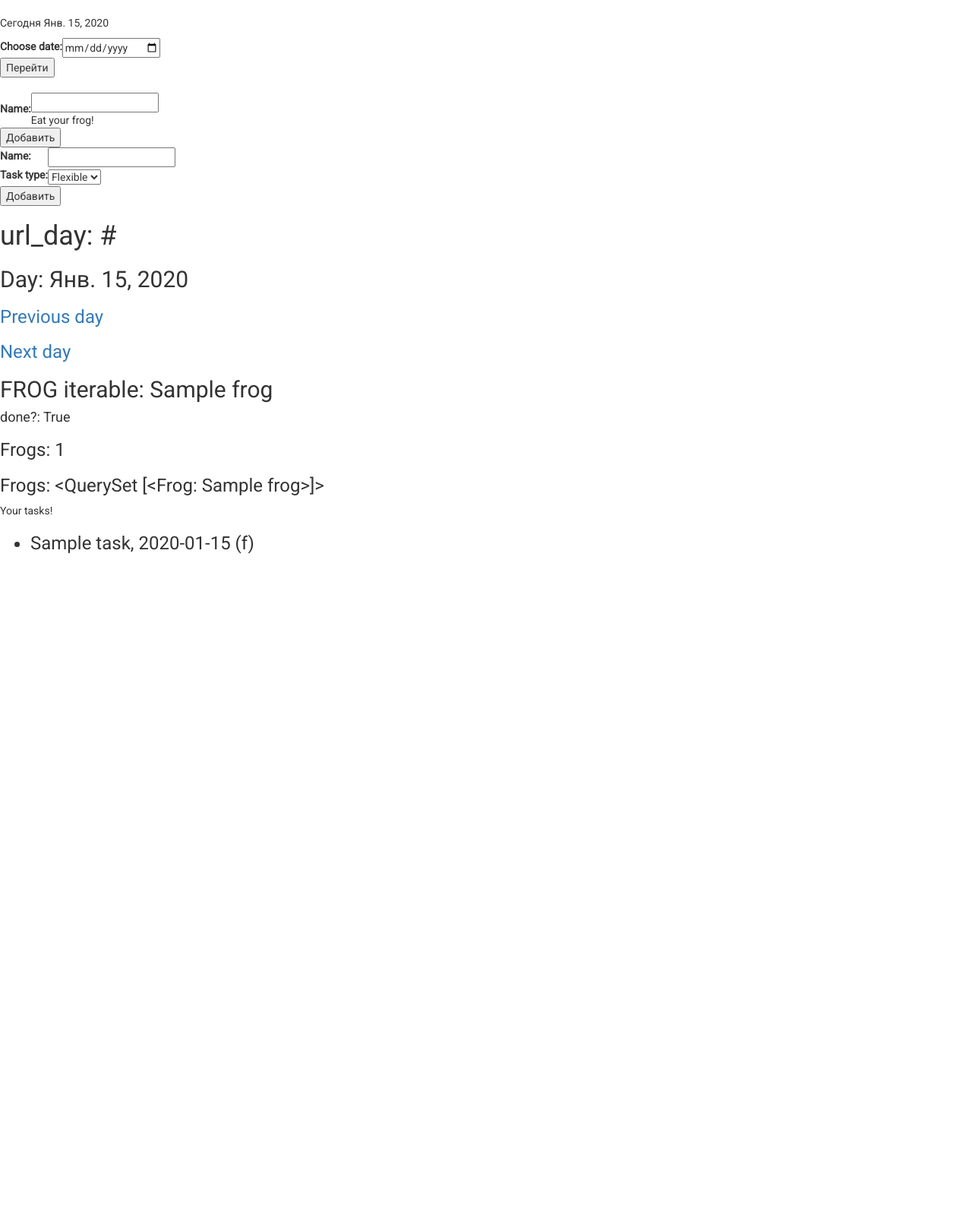
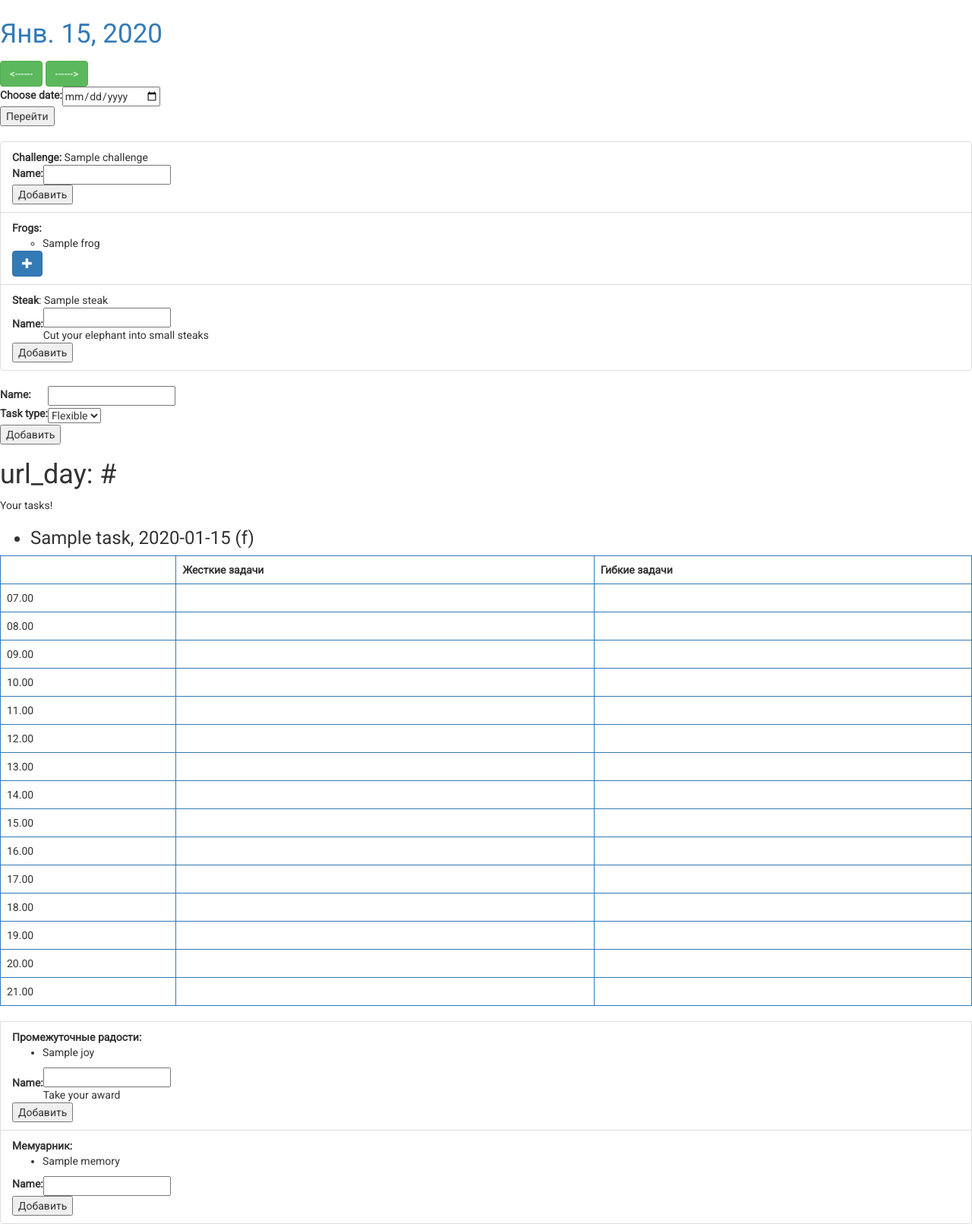
Before and after one commit to tysky/save-time, a Django app: template save_time/diary/templates/diary/index.html in a window 1280 px wide. Shown: the part 52-1663 px from the top of the page at 76% size. Before the commit the page ends 781 px from the top, so only its background shows below. Run offline with Django 3.2, Linux system fonts and the light colour scheme; tables that the repository leaves empty hold one stand-in row (values such as "Sample post"); the template is opened without the code that fills it: values that come from a table or form of the project are taken from there, most other values are stand-ins (such as "Sample title", 1, 10 or a date in 2020); some libraries are stand-ins or nearby versions.

Commit message:
add very very ugly skeleton of diary page. Styles aren't my benefit

```diff
--- a/save_time/diary/forms.py
+++ b/save_time/diary/forms.py
@@ -1,5 +1,5 @@
 from django import forms
-from .models import Frog, Task
+from .models import Frog, Task, Challenge, Steak, Joy, Memory
 
 
 class DateTypeInput(forms.DateInput):
@@ -13,9 +13,21 @@ class ChooseDateForm(forms.Form):
 # class SetFrogForm(forms.Form):
 #     frog_form = forms.CharField(max_length=200, label='Set new frog')
 
+class SetChallengeForm(forms.ModelForm):
+    class Meta:
+        model = Challenge
+        fields = ['name']
+
+
 class SetFrogForm(forms.ModelForm):
     class Meta:
         model = Frog
+        fields = ['name']
+
+
+class SetSteakForm(forms.ModelForm):
+    class Meta:
+        model = Steak
         fields = ['name']
 
 
@@ -23,3 +35,15 @@ class SetTaskForm(forms.ModelForm):
     class Meta:
         model = Task
         fields = ['name', 'task_type']
+
+
+class SetJoyForm(forms.ModelForm):
+    class Meta:
+        model = Joy
+        fields = ['name']
+
+
+class SetMemoryForm(forms.ModelForm):
+    class Meta:
+        model = Memory
+        fields = ['name']
--- a/save_time/diary/models.py
+++ b/save_time/diary/models.py
@@ -25,7 +25,7 @@ class Challenge(models.Model):
     """
     name = models.CharField(max_length=200)
     user = models.ForeignKey(User, on_delete=models.SET_NULL, null=True)
-    day = models.ForeignKey(Day, on_delete=models.SET_NULL, null=True, blank=True)
+    day = models.OneToOneField(Day, on_delete=models.SET_NULL, null=True, blank=True)
 
     def __str__(self):
         return self.name
--- a/save_time/diary/static/css/styles.css
+++ b/save_time/diary/static/css/styles.css
@@ -8,3 +8,10 @@ body {
 .navbar-default .navbar-link  {
   color: deepskyblue;
 }
+.today{
+  font-size: 2.5em;
+  color: #337ab7;
+}
+.table-bordered>tbody>tr>td, .table-bordered>tbody>tr>th, .table-bordered>tfoot>tr>td, .table-bordered>tfoot>tr>th, .table-bordered>thead>tr>td, .table-bordered>thead>tr>th {
+    border: 1px solid #337ab7;
+}
--- a/save_time/diary/templates/diary/index.html
+++ b/save_time/diary/templates/diary/index.html
@@ -4,7 +4,11 @@
 {#<h2><a href="{% url 'index' today %}">TODAY</a> </h2>#}
 {##}
 {#{% endif %}#}
-<p>Сегодня {{ day.date }}</p>
+<p class="today">{{ day.date }}</p>
+
+<a class="btn btn-default btn-success" href="{% url 'index' prev_day %}" role="button"><------</a>
+<a class="btn btn-default btn-success" href="{% url 'index' next_day %}" role="button">------></a>
+
 <form action="" method="post">
     {% csrf_token %}
     <table>
@@ -13,13 +17,60 @@
     <input type="submit" name="btndate" value="Перейти">
 </form>
 <br>
-<form action="" method="post">
+
+<ul class="list-group">
+  <li class="list-group-item"><b>Challenge:</b>{% for main in challenge %}
+                                                {{ main.name }}<br>
+                                                {% endfor %}
+    <form action="" method="post">
+        {% csrf_token %}
+            <table>
+                {{ form_challenge }}
+            </table>
+            <input type="submit" name="btn-challenge" value="Добавить">
+    </form>
+  </li>
+
+  <li class="list-group-item"><b>Frogs:</b> <ul>{% for frog in frogs %}
+                                            <li>{{ frog.name }}</li>
+                                            {% endfor %}</ul>
+  <button type="button" class="btn btn-primary" data-toggle="modal" data-target=".bs-example-modal-sm">
+       <span class="glyphicon glyphicon-plus" aria-hidden="true"></span>
+  </button>
+
+    <div class="modal fade bs-example-modal-sm" tabindex="-1" role="dialog" aria-labelledby="mySmallModalLabel">
+      <div class="modal-dialog modal-sm" role="document">
+        <div class="modal-content">
+          <form action="" method="post">
     {% csrf_token %}
     <table>
         {{ form_frog }}
     </table>
-    <input type="submit" name="btnfrog" value="Добавить">
+    <input type="submit" name="btn-frog" value="Добавить">
 </form>
+
+        </div>
+      </div>
+    </div>
+
+  </li>
+  <li class="list-group-item"><b>Steak</b>: {% for piece in steak %}
+                                        {{ piece.name }}
+                                        {% endfor %}
+      <form action="" method="post">
+        {% csrf_token %}
+            <table>
+                {{ form_steak }}
+            </table>
+            <input type="submit" name="btn-steak" value="Добавить">
+    </form>
+  </li>
+</ul>
+
+
+
+
+
 
 <form action="" method="post">
     {% csrf_token %}
@@ -30,16 +81,8 @@
 </form>
 
 <h1>url_day: {{ url_day }}</h1>
-<h2>Day: {{day.date}}</h2>
-<h3><a href="{% url 'index' prev_day %}">Previous day</a> </h3>
-<h3><a href="{% url 'index' next_day %}">Next day</a> </h3>
-{% for fr in frogs %}
-    <h2>FROG iterable: {{ fr }}</h2>
-    <h4>done?: {{ fr.done }}</h4>
-{% endfor %}
 
-<h3>Frogs: {{num_frogs}}</h3>
-<h3>Frogs: {{frogs}}</h3>
+
 
 Your tasks!
 <h3>{% for t in tasks %}
@@ -47,5 +90,112 @@ Your tasks!
         <li>{{ t }}, {{ t.day }} ({{ t.task_type }})</li>
     </ul>
 {% endfor %}
+</h3>
+
+<table class="table table-bordered">
+  <tr>
+    <th></th>
+    <th>Жесткие задачи</th>
+    <th>Гибкие задачи</th>
+  </tr>
+  <tr>
+    <td>07.00</td>
+    <td></td>
+    <td></td>
+  </tr>
+  <tr>
+    <td>08.00</td>
+    <td></td>
+    <td></td>
+  </tr>
+  <tr>
+    <td>09.00</td>
+    <td></td>
+    <td></td>
+  </tr>
+  <tr>
+    <td>10.00</td>
+    <td></td>
+    <td></td>
+  </tr>
+  <tr>
+    <td>11.00</td>
+    <td></td>
+    <td></td>
+  </tr>
+  <tr>
+    <td>12.00</td>
+    <td></td>
+    <td></td>
+  </tr>
+  <tr>
+    <td>13.00</td>
+    <td></td>
+    <td></td>
+  </tr>
+  <tr>
+    <td>14.00</td>
+    <td></td>
+    <td></td>
+  </tr>
+  <tr>
+    <td>15.00</td>
+    <td></td>
+    <td></td>
+  </tr>
+  <tr>
+    <td>16.00</td>
+    <td></td>
+    <td></td>
+  </tr>
+  <tr>
+    <td>17.00</td>
+    <td></td>
+    <td></td>
+  </tr>
+  <tr>
+    <td>18.00</td>
+    <td></td>
+    <td></td>
+  </tr>
+  <tr>
+    <td>19.00</td>
+    <td></td>
+    <td></td>
+  </tr>
+  <tr>
+    <td>20.00</td>
+    <td></td>
+    <td></td>
+  </tr>
+  <tr>
+    <td>21.00</td>
+    <td></td>
+    <td></td>
+  </tr>
+</table>
+
+  <li class="list-group-item"><b>Промежуточные радости:</b> <ul>{% for j in joy %}
+                                                            <li>{{ j.name }}</li>
+                                                            {% endfor %}</ul>
+    <form action="" method="post">
+        {% csrf_token %}
+            <table>
+                {{ form_joy }}
+            </table>
+            <input type="submit" name="btn-joy" value="Добавить">
+    </form>
+
+
+  <li class="list-group-item"><b>Мемуарник:</b> <ul>{% for m in memory %}
+                                                            <li>{{ m.name }}</li>
+                                                            {% endfor %}</ul>
+    <form action="" method="post">
+        {% csrf_token %}
+            <table>
+                {{ form_memory }}
+            </table>
+            <input type="submit" name="btn-memory" value="Добавить">
+    </form>
+
 {% endblock %}
-</h3>
```
Also changed, not shown: save_time/diary/views.py (+63 -5 lines).
